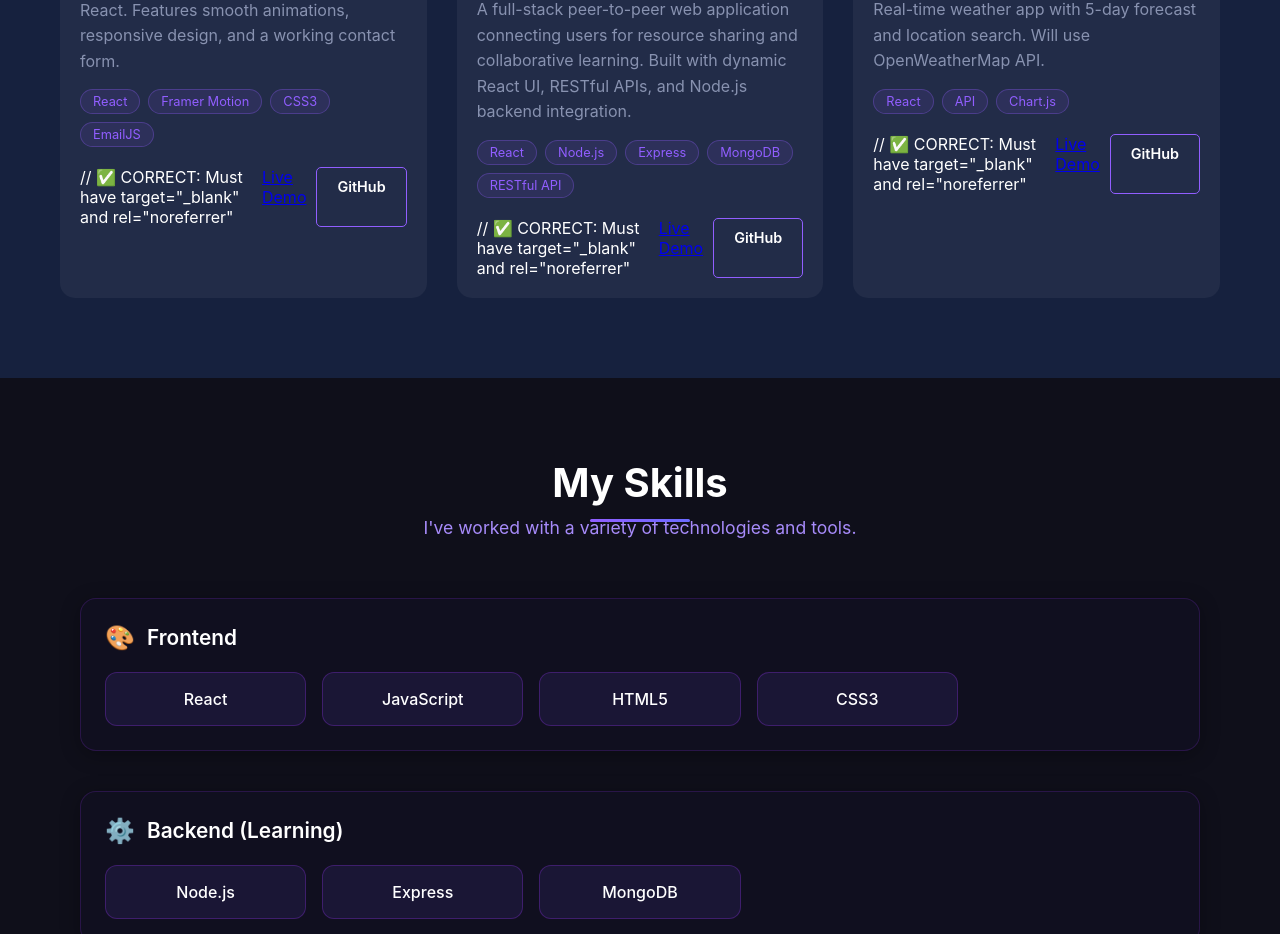
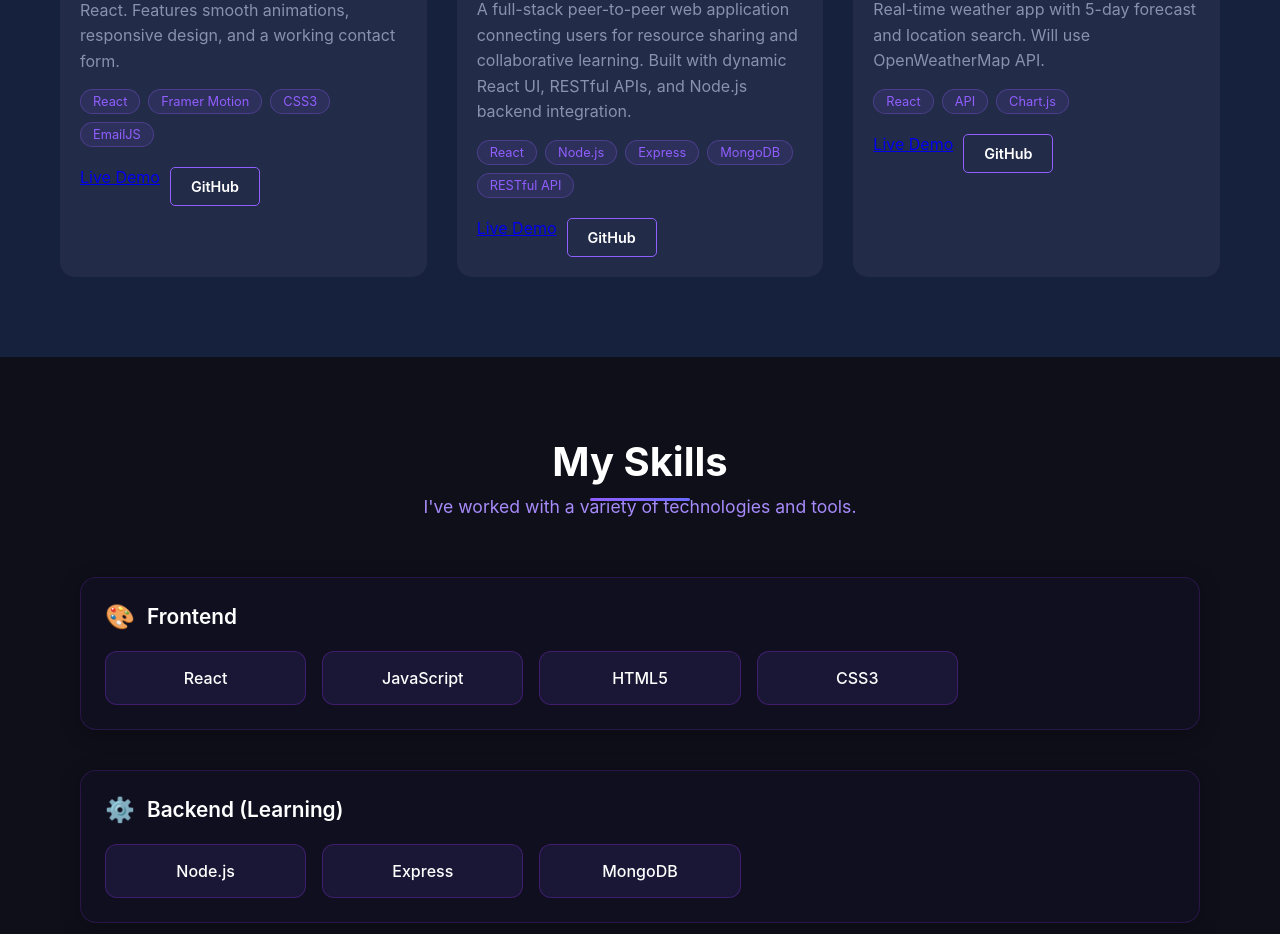
Before and after one commit to gizachew-k/website, a React (Create React App) app: page / in a window 1280 px wide. Shown: the part 3132-4066 px from the top of the page. Built offline with nearby package versions, Linux system fonts and the light colour scheme.

Commit message:
remove comment

```diff
--- a/src/components/Projects.jsx
+++ b/src/components/Projects.jsx
@@ -58,7 +58,7 @@ const Projects = () => {
                   ))}
                 </div>
                 <div className="project-links">
-                 // ✅ CORRECT: Must have target="_blank" and rel="noreferrer"
+
 <a
   href={project.live}
   target="_blank"
```
